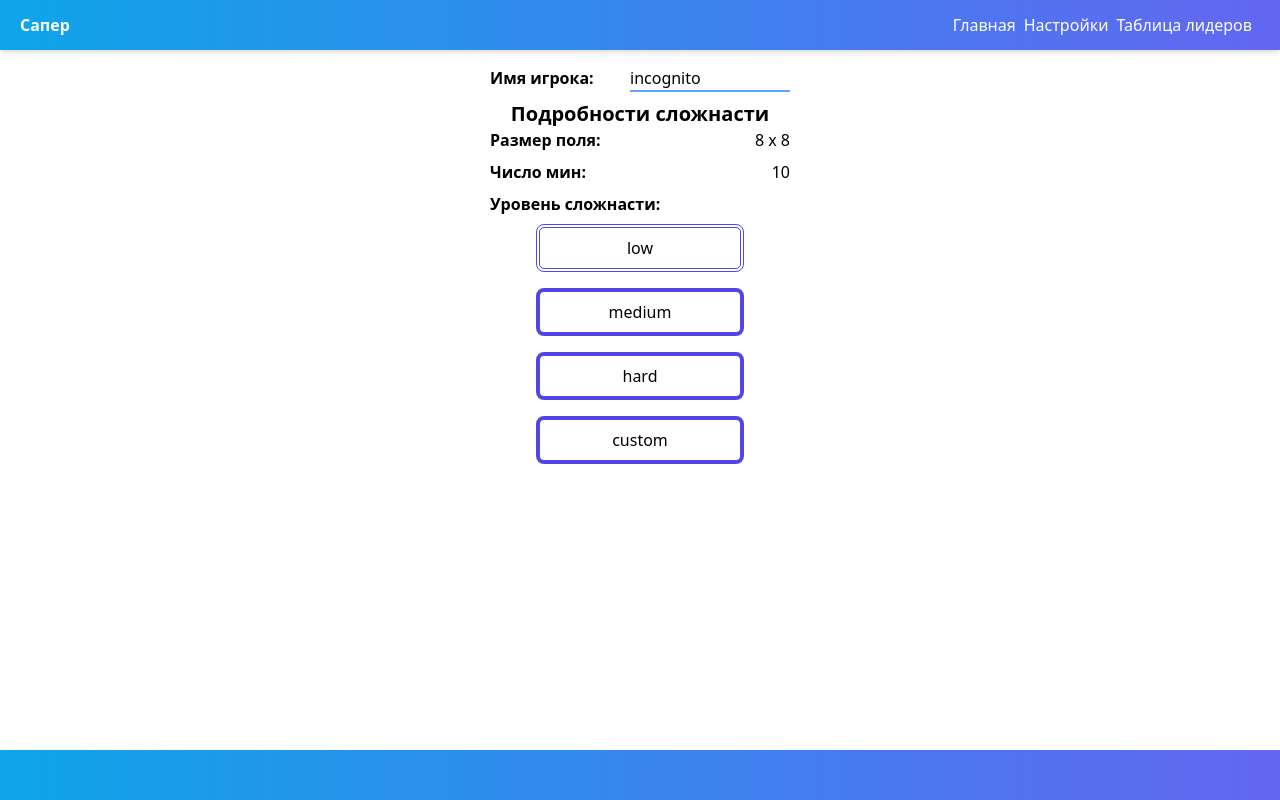
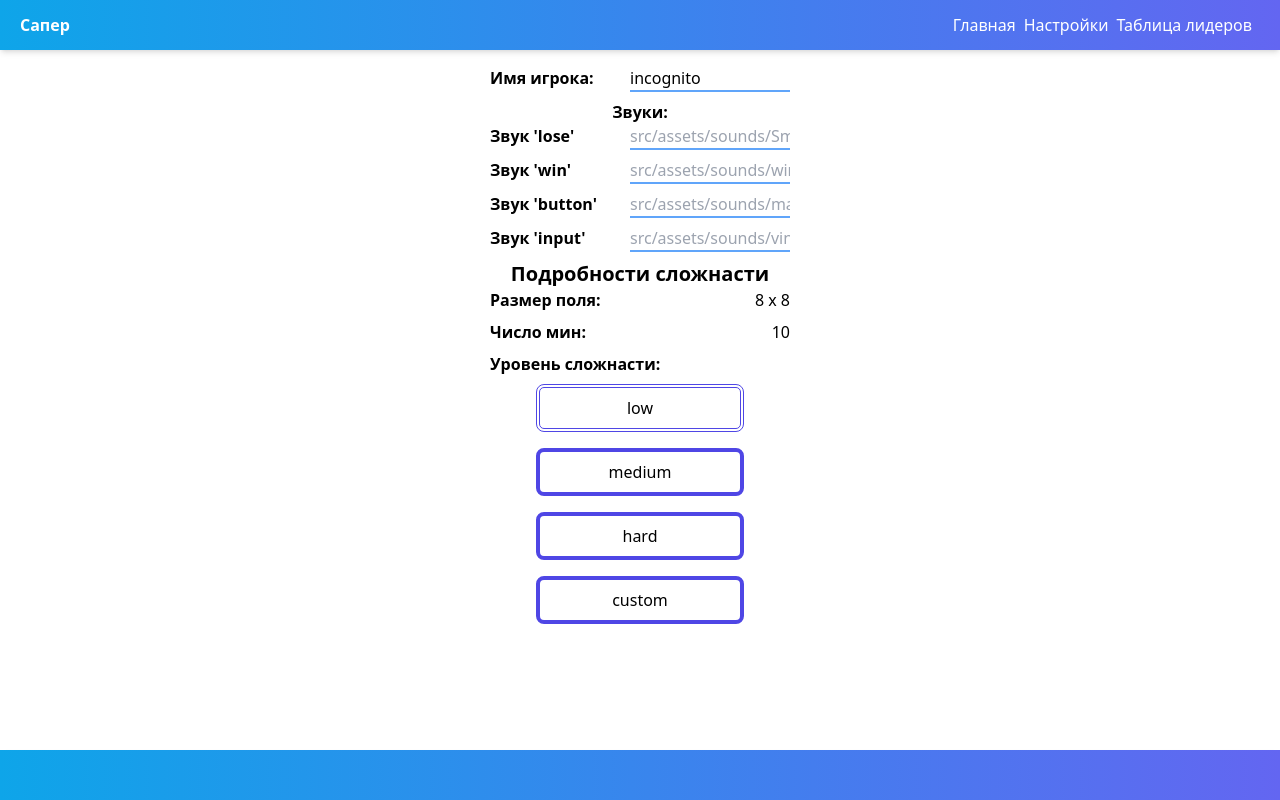
Before and after one commit to AntonChanin/sapper-app, a React (Vite) app: page /settings in a window 1280 px wide. Built offline with nearby package versions, Linux system fonts and the light colour scheme.

Commit message:
sound setting first layout

```diff
--- a/src/components/Setting.tsx
+++ b/src/components/Setting.tsx
@@ -43,6 +43,18 @@ const Setting: FC = () => {
 
   return (<div className={createClass(['flex', 'flex-col', 'max-w-xs', 'min-w-[300px]'])}>
     <Input label={<b>Имя игрока:</b>} className="w-40 mb-2" value={nickname} sound={config.sound['input']} callback={updateNickname} />
+    <div  className={createClass(['flex', 'flex-col'])}>
+      <b>Звуки:</b>
+      {Object.keys(config.sound).map((name) => (
+        <Input
+          type="text"
+          label={<b>Звук '{name}'</b>}
+          className="w-40 mb-2"
+          placeholder={config.sound[name]}
+          sound={config.sound['input']}
+          callback={(value) => config.sound[name] = value}
+        />)
+    )}</div>
     <h2 className={createClass(['text-xl', 'font-bold'])}>Подробности сложнасти</h2>
     <div className={createClass(['flex', 'flex-row', 'justify-between', 'items-center', 'mb-2'])}><b>Размер поля: </b>{x} x {x}</div>
     <div className={createClass(['flex', 'flex-row', 'justify-between', 'items-center','mb-2'])}><b>Число мин: </b>{mineCount}</div>
@@ -69,8 +81,8 @@ const Setting: FC = () => {
       <Input
         type="number"
         label={<b>По Y</b>}
-        className="w-40  bg-blue-300"
-        placeholder="unsupported"
+        className="w-40 bg-blue-300"
+        placeholder="Y unsupported"
         sound={config.sound['input']}
         callback={updateCustomDifficulty('y')}
         disabled={true}
--- a/src/components/ui/Input.tsx
+++ b/src/components/ui/Input.tsx
@@ -19,7 +19,7 @@ const Input: FC<Props> = (props) => {
     className = '',
     placeholder = '',
     label,
-    value = '',
+    value,
     type = 'text',
     disabled = false,
     sound,
```
